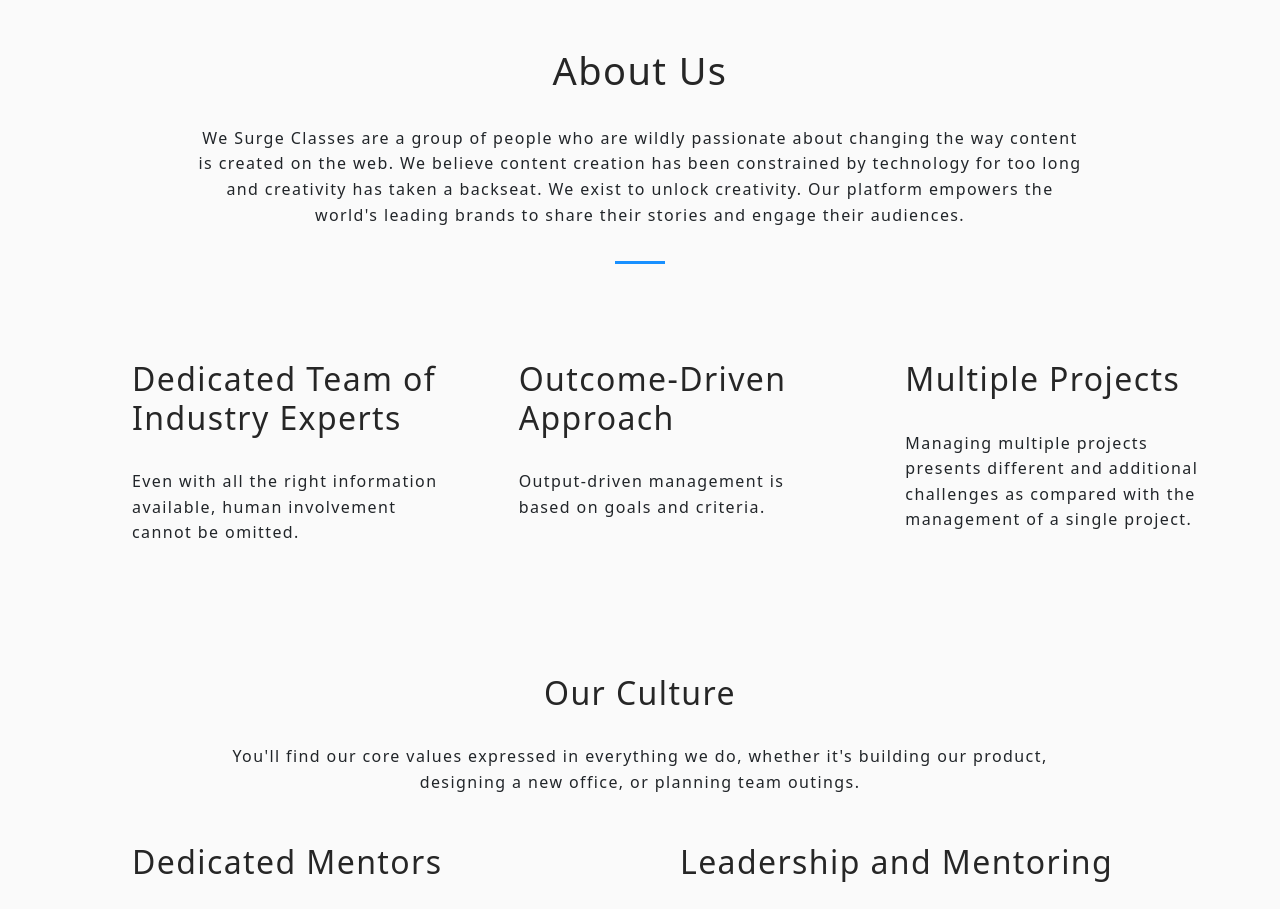
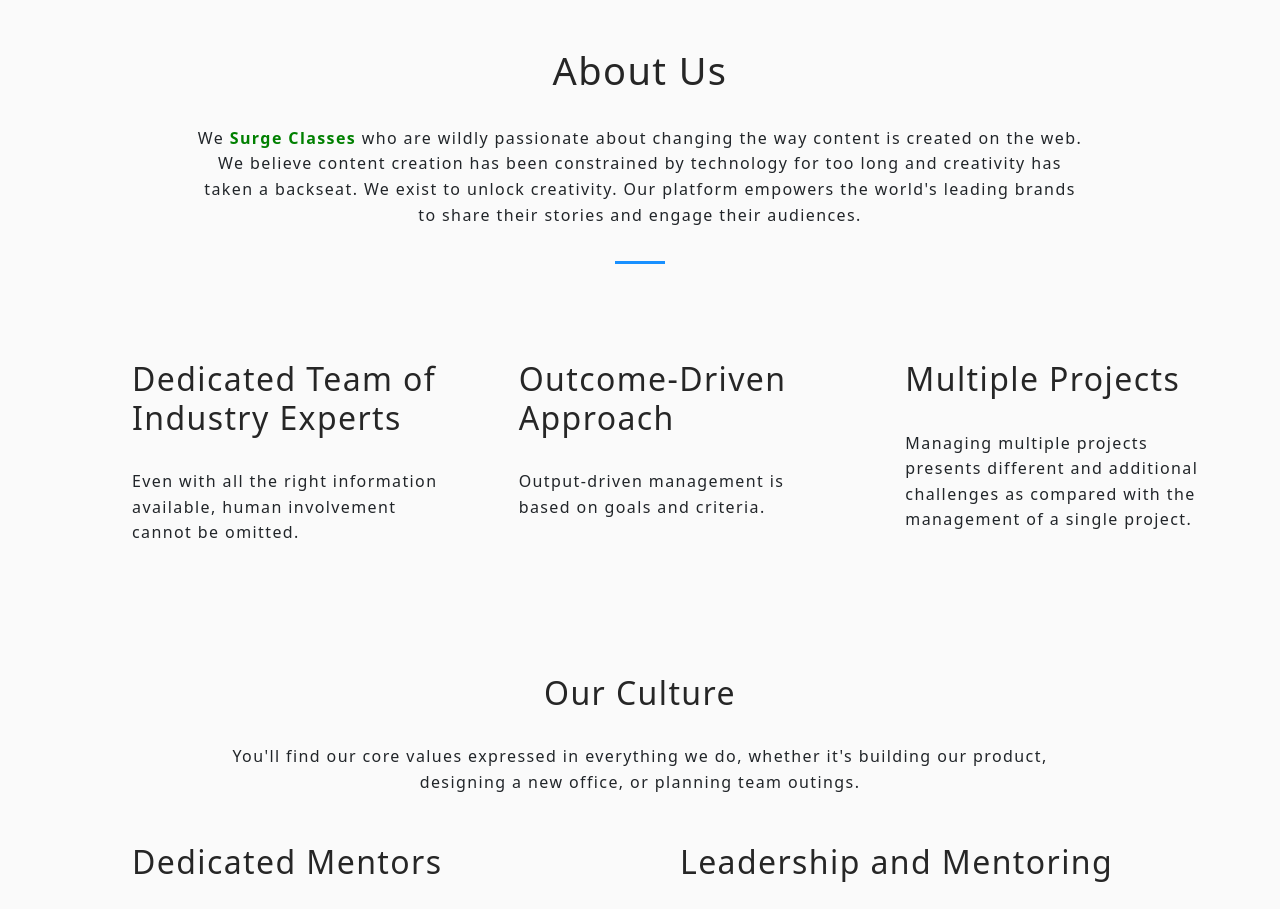
Before and after one commit to surgeclasses/JallaLabs, a React (Create React App) app: page / in a window 1280 px wide. Shown: the part 1880-2789 px from the top of the page. Built offline with nearby package versions, Linux system fonts and the light colour scheme.

Commit message:
change one thing

```diff
--- a/src/WebPages/AboutPage/AboutPage.css
+++ b/src/WebPages/AboutPage/AboutPage.css
@@ -7,6 +7,11 @@
   margin-left: 9rem;
   margin-right: 9rem;
 
+}
+
+.aboutus-info span{
+  color: green;
+  font-weight: bold;
 }
 
 .aboutus-features{
--- a/src/WebPages/AboutPage/AboutPage.js
+++ b/src/WebPages/AboutPage/AboutPage.js
@@ -11,7 +11,7 @@
         <h2>About Us</h2>
         </div>
         <div className="aboutus-info">
-        <p>We Surge Classes are a group of people who are wildly passionate about changing the way content is created on the web. We believe content creation has been constrained by technology for too long and creativity has taken a backseat. We exist to unlock creativity. Our platform empowers the world's leading brands to share their stories and engage their audiences.</p>
+        <p>We <span>Surge Classes </span> who are wildly passionate about changing the way content is created on the web. We believe content creation has been constrained by technology for too long and creativity has taken a backseat. We exist to unlock creativity. Our platform empowers the world's leading brands to share their stories and engage their audiences.</p>
         </div>
         </div>
         <div className="aboutus-features">
```
Also changed, not shown: 1 other file (tests, documents, lock files or other folders).
